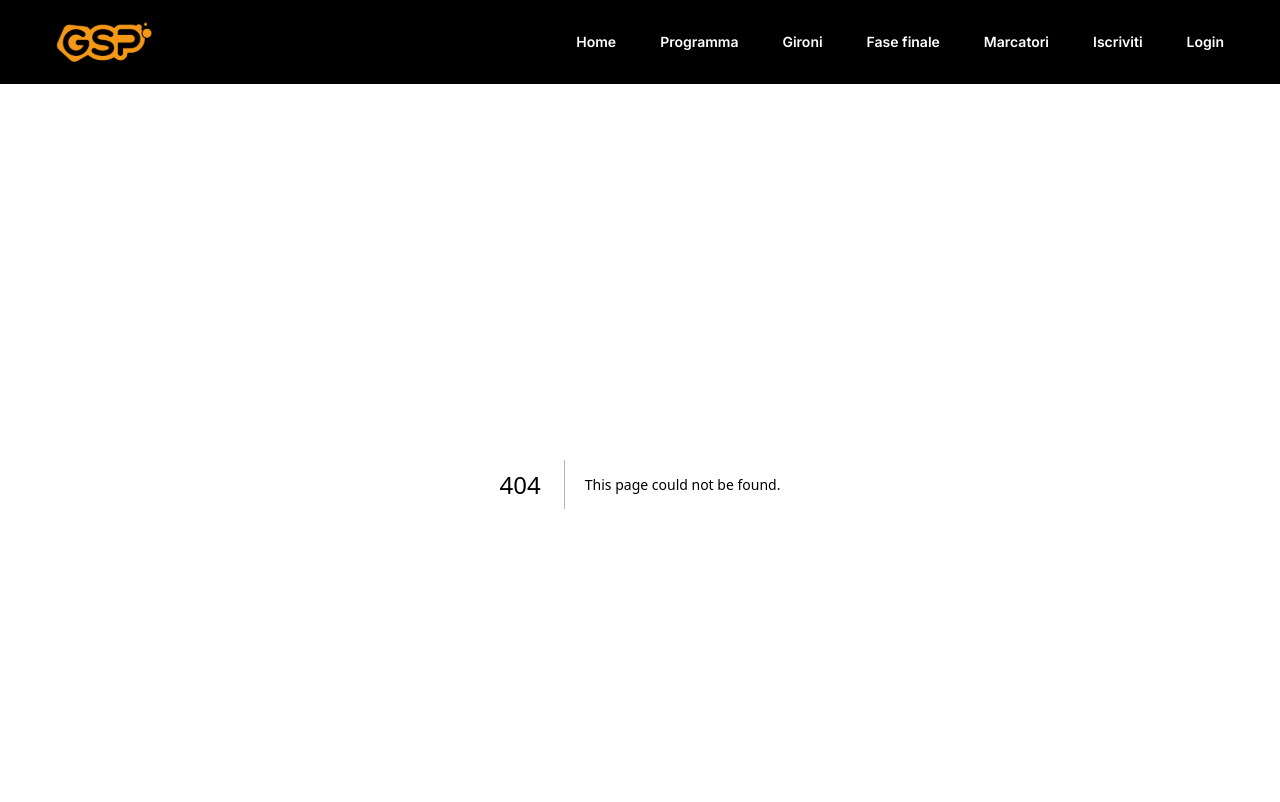
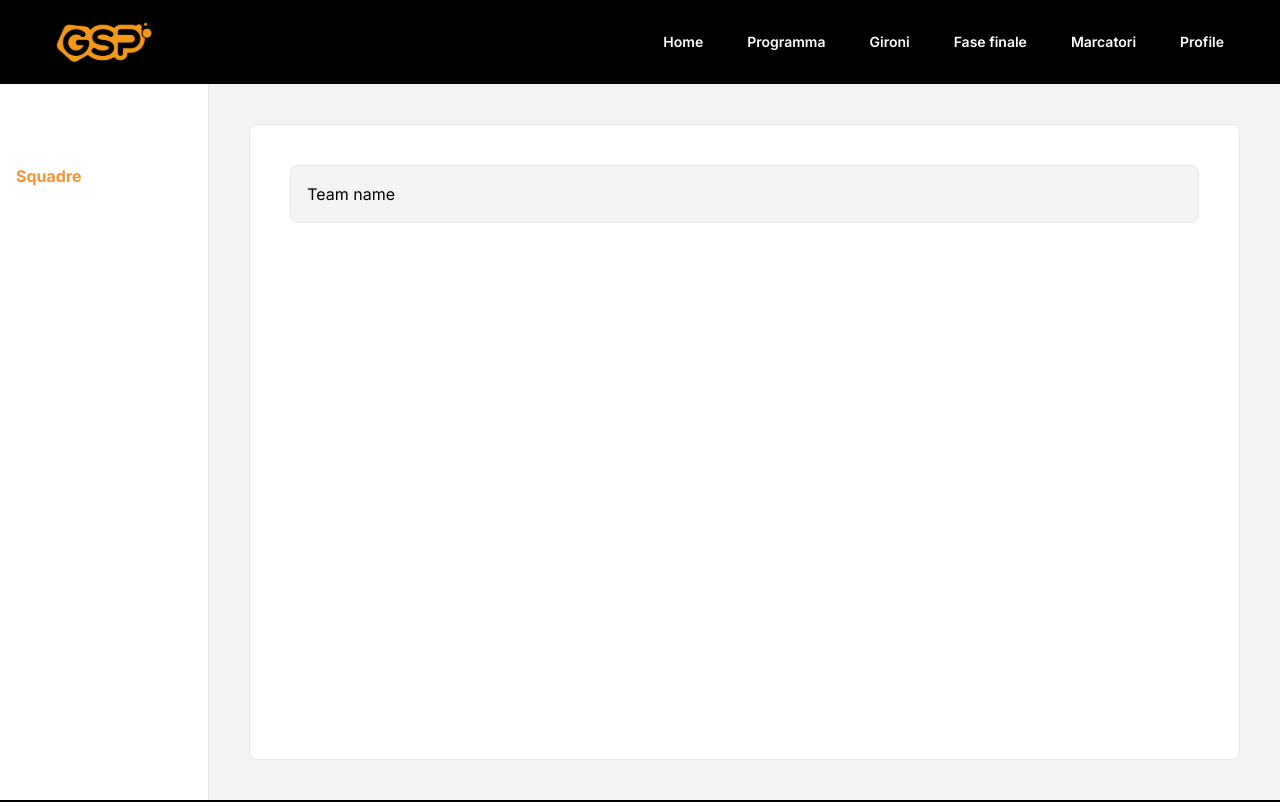
Before and after one commit to graziolieduardo/gsplizzana-frontend, a Next.js app: page /dashboard in a window 1280 px wide. Before the commit this address had no page. Shown: the top 802 px of the page. Built offline with nearby package versions, Linux system fonts and the light colour scheme.

Commit message:
add dashboard layout and page

```diff
--- /dev/null
+++ b/src/layouts/DashLayout.tsx
@@ -0,0 +1,21 @@
+type LayoutProps = {
+    children: React.ReactNode
+}
+
+export const DashLayout = ({ children }: LayoutProps) => {
+    return (
+        <div className="flex">
+            <div className="w-[250px] h-[calc(100vh-84px)] bg-white text-primary font-bold boder border-r">
+                <ul className="px-4 pt-20">
+                    <li>Squadre</li>
+                </ul>
+            </div>
+            <div className="w-full bg-gray-100">
+                <div className=" bg-white h-[calc(100%-80px)] rounded-lg m-10 p-10 border">
+                    {children}
+
+                </div>
+            </div>
+        </div>
+    )
+}
--- /dev/null
+++ b/src/pages/dashboard/index.tsx
@@ -0,0 +1,10 @@
+import { DashLayout } from '@/src/layouts/DashLayout'
+import React from 'react'
+
+export default function index() {
+  return (
+    <DashLayout>
+        <div className='bg-gray-100 rounded-lg p-4 border'>Team name </div>
+    </DashLayout>
+  )
+}
--- a/src/partials/Header.tsx
+++ b/src/partials/Header.tsx
@@ -6,7 +6,7 @@ import { RxHamburgerMenu } from "react-icons/rx";
 export const Header = () => {
     const [isOpen, setIsOpen] = useState(false)
 
-    const token = false
+    const token = true
 
 
     return (
@@ -53,7 +53,7 @@ export const Header = () => {
 
                             {token ? (
                                 <li>
-                                    <Link className="p-4 block w-full" href="/profile">Profile</Link>
+                                    <Link className="p-4 block w-full" href="/dashboard">Profile</Link>
                                 </li>
                             ) : (
                                 <>
```
